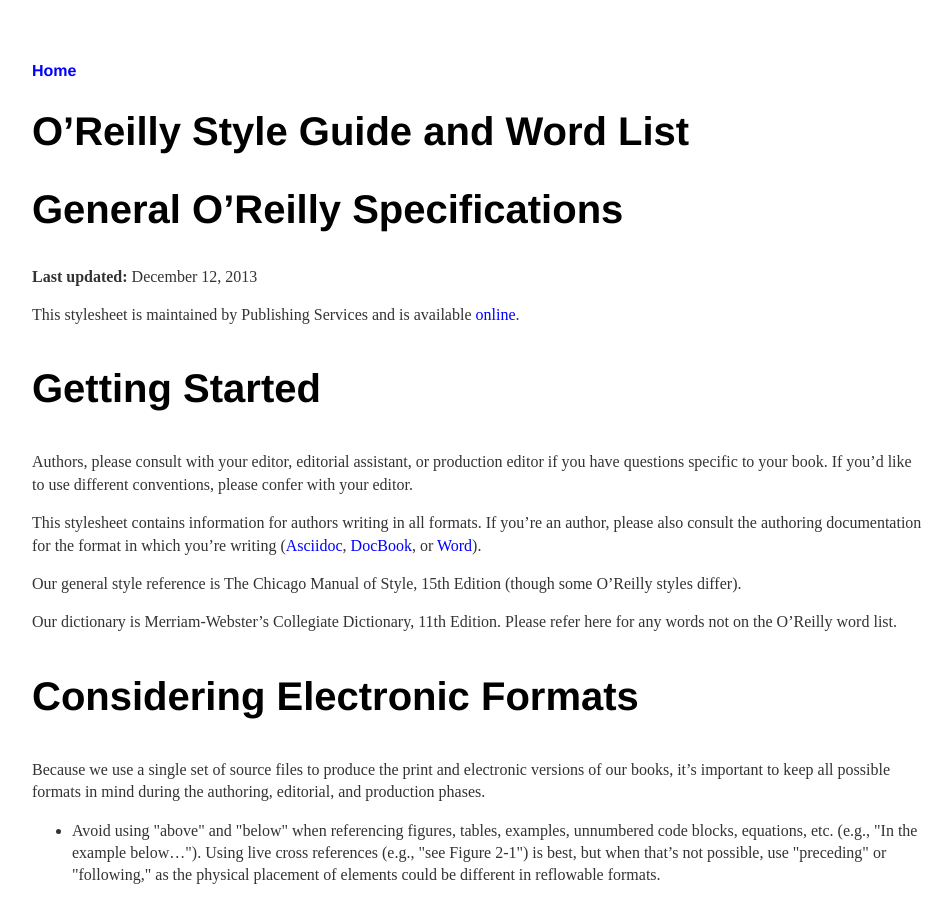
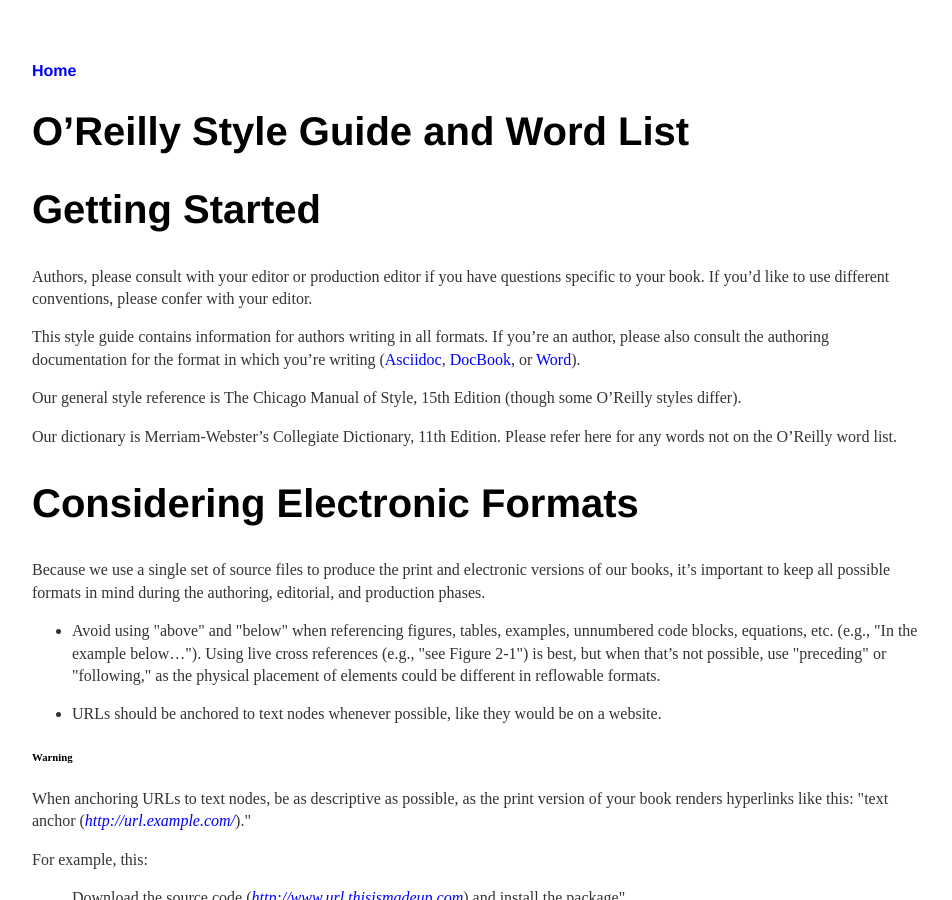
Before and after one commit to oreillymedia/production-resources, a Jekyll site: the page built from styleguide/index.md, in a window 1280 px wide and 900 px high. Shown: the whole window, without its empty margins (160-1112 px from the left). Built offline with Jekyll 4.4.1, drawn with Linux system fonts in a browser that asks for light colours.

Commit message:
Update index.md

```diff
--- a/styleguide/index.md
+++ b/styleguide/index.md
@@ -5,43 +5,17 @@
 
 # O'Reilly Style Guide and Word List
 
-<section data-type="chapter" id="general_specifications">
-<h1>General O’Reilly Specifications</h1>
-
-
-<p><strong>Last updated:</strong> December 12, 2013</p>
-
-<p>This stylesheet is maintained by Publishing Services and is available <a href="http://chimera.labs.oreilly.com/books/1230000000969/index.html">online</a>.</p>
-
-
-
-
-
-
 <section data-type="sect1" id="getting_started">
 <h1>Getting Started</h1>
 
-<p>Authors, please consult with your editor, editorial assistant, or production editor if you have questions specific to your book. If you’d like to use different conventions, please confer with your editor.</p>
-
-<p>This stylesheet contains information for authors writing in all formats. If you’re an author, please also consult the authoring documentation for the format in which you’re writing (<a href="http://chimera.labs.oreilly.com/books/1230000000065/index.html">Asciidoc</a>, <a href="http://chimera.labs.oreilly.com/books/1234000000058/index.html">DocBook</a>, or <a href="https://prod.oreilly.com/external/tools/templates/word/ORA/docs/">Word</a>).</p>
-
-<p>Our general style reference is The Chicago Manual of
-      Style, 15th Edition (though some O’Reilly styles differ).</p>
-
-<p>Our dictionary is Merriam-Webster’s Collegiate
-      Dictionary, 11th Edition. Please refer here for any words not on the O’Reilly word list.</p>
+<p>Authors, please consult with your editor or production editor if you have questions specific to your book. If you’d like to use different conventions, please confer with your editor.</p>
+
+<p>This style guide contains information for authors writing in all formats. If you’re an author, please also consult the authoring documentation for the format in which you’re writing (<a href="http://chimera.labs.oreilly.com/books/1230000000065/index.html">Asciidoc</a>, <a href="http://chimera.labs.oreilly.com/books/1234000000058/index.html">DocBook</a>, or <a href="https://prod.oreilly.com/external/tools/templates/word/ORA/docs/">Word</a>).</p>
+
+<p>Our general style reference is The Chicago Manual of Style, 15th Edition (though some O’Reilly styles differ).</p>
+
+<p>Our dictionary is Merriam-Webster’s Collegiate Dictionary, 11th Edition. Please refer here for any words not on the O’Reilly word list.</p>
 </section>
-
-
-
-
-
-
-
-
-
-
-
 
 
 <section data-type="sect1" id="considering_electronic_formats">
@@ -50,15 +24,16 @@
 <p>Because we use a single set of source files to produce the print and electronic versions of our books, it’s important to keep all possible formats in mind during the authoring, editorial, and production phases.</p>
 
 <ul>
-<li>
-<p>Avoid using "above" and "below" when referencing figures, tables, examples, unnumbered code blocks, equations, etc. (e.g., "In the example below…"). Using live cross references (e.g., "see Figure 2-1") is best, but when that’s not possible, use "preceding" or "following," as the physical placement of elements could be different in reflowable formats.</p>
-</li>
-<li>
-<p>URLs should be anchored to text nodes whenever possible, like they would be on a website.</p>
-</li>
+  <li>
+    <p>Avoid using "above" and "below" when referencing figures, tables, examples, unnumbered code blocks, equations, etc. (e.g., "In the example below…"). Using live cross references (e.g., "see Figure 2-1") is best, but when that’s not possible, use "preceding" or "following," as the physical placement of elements could be different in reflowable formats.</p>
+  </li>
+  <li>
+    <p>URLs should be anchored to text nodes whenever possible, like they would be on a website.</p>
+  </li>
 </ul>
+
 <div data-type="warning" id="id-BeU0teho"><h6>Warning</h6>
-<p>When anchoring URLs to text nodes, be as descriptive as possible, as the print version of your book renders hyperlinks like this: "text anchor (<em><a href="http://url.example.com/"><em class="hyperlink">http://url.example.com/</em></a></em>)."</p>
+  <p>When anchoring URLs to text nodes, be as descriptive as possible, as the print version of your book renders hyperlinks like this: "text anchor (<em><a href="http://url.example.com/"><em class="hyperlink">http://url.example.com/</em></a></em>)."</p>
 
 <p>For example, this:</p>
 <blockquote>
@@ -78,13 +53,6 @@
 </ul>
 </section>
 
-
-
-
-
-
-
-</section>
 
 
 
```
